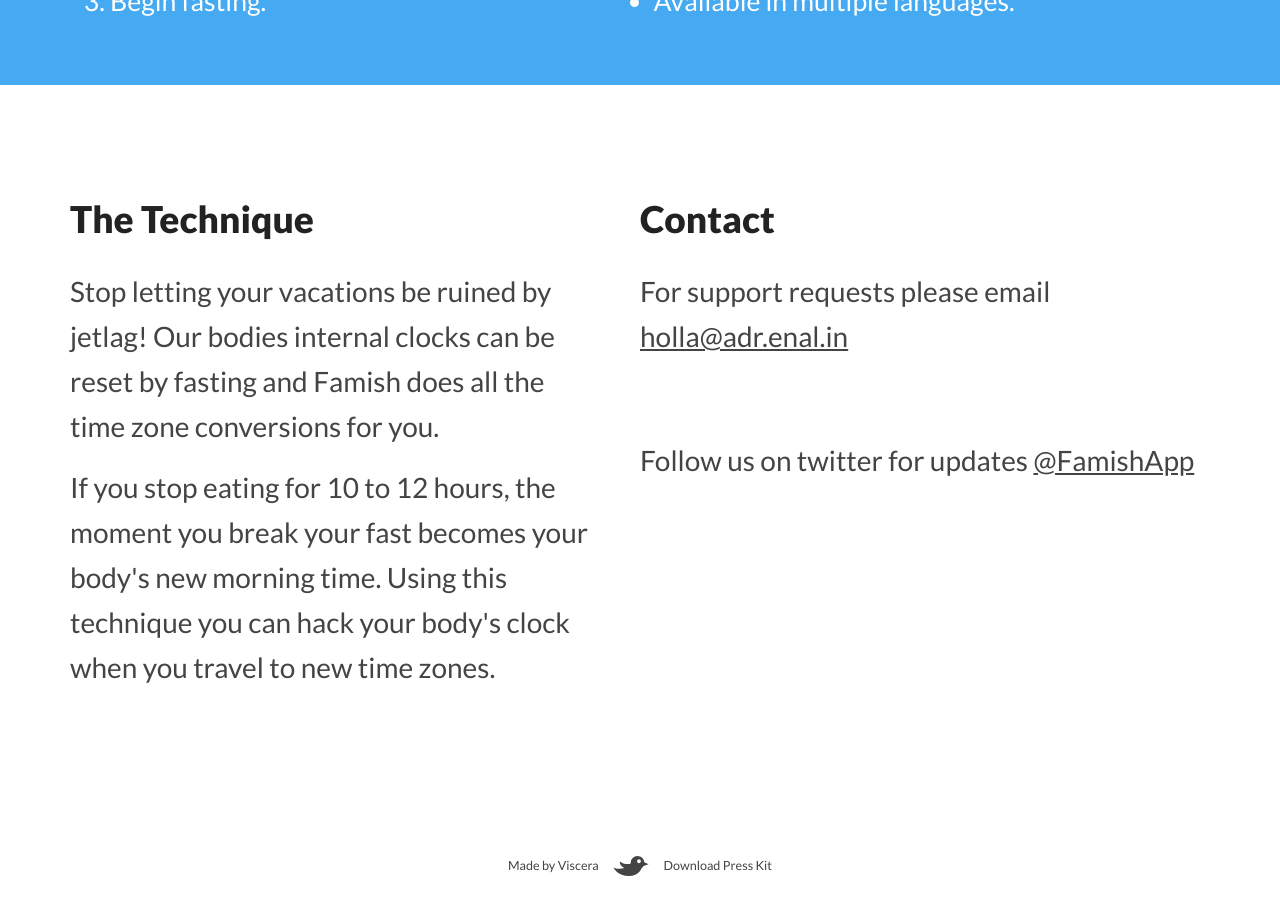
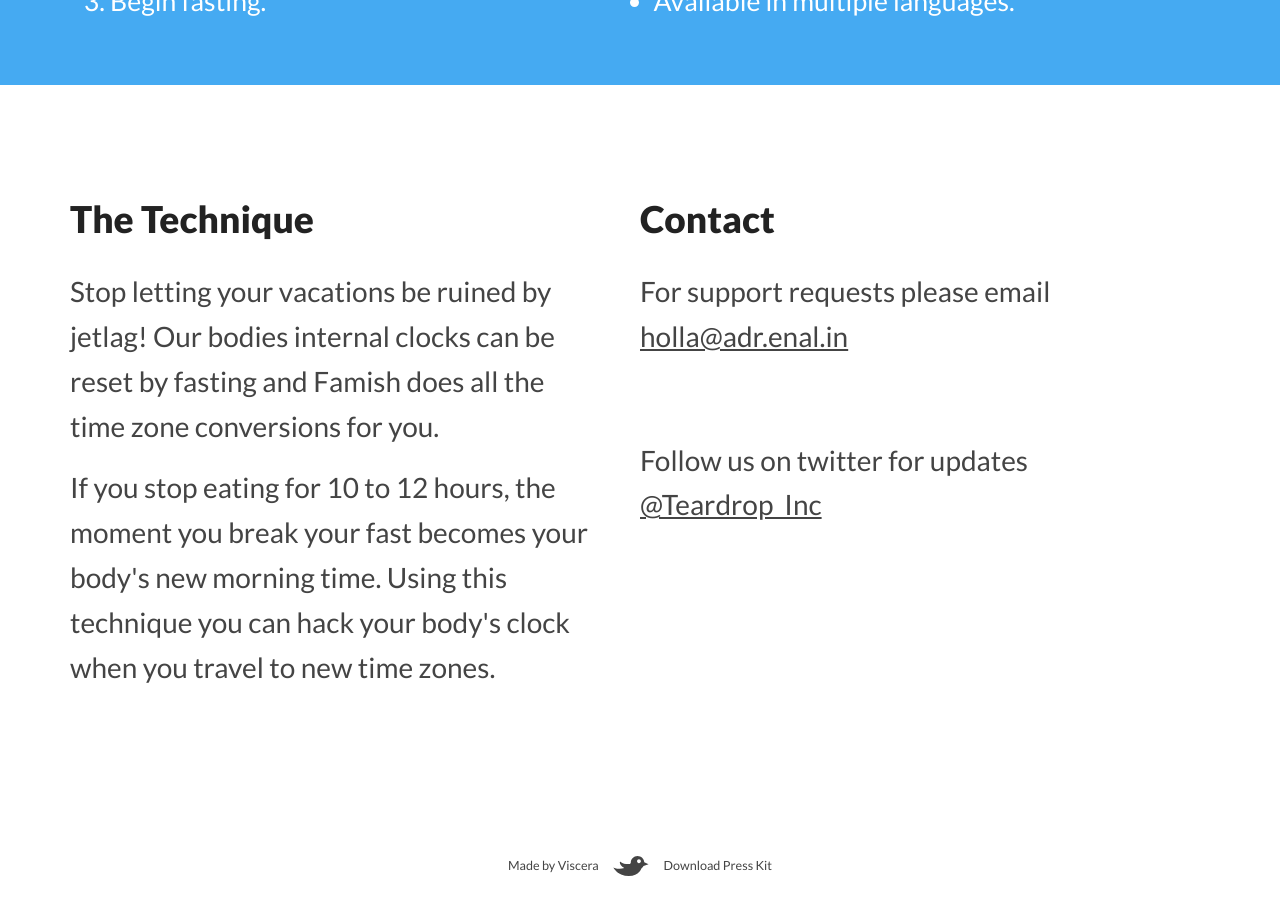
Before and after one commit to dakotahp/famish, a Jekyll site: the page built from index.html, in a window 1280 px wide and 900 px high, scrolled down 1160 px. Built offline with Jekyll 4.4.1, drawn with Linux system fonts in a browser that asks for light colours; nearby versions of some CDN libraries; comment, search, counter and statistics services are not loaded.

Commit message:
Change twitter handle

```diff
--- a/index.html
+++ b/index.html
@@ -195,7 +195,7 @@
       <p>&nbsp;</p>
 
       <p>Follow us on twitter for updates
-        <a href="https://twitter.com/FamishApp">@FamishApp</a>
+        <a href="https://twitter.com/Teardrop_Inc">@Teardrop_Inc</a>
       </p>
     </div>
   </div>
```
